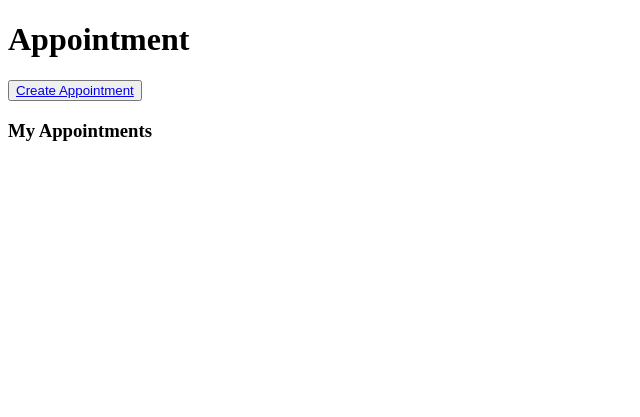
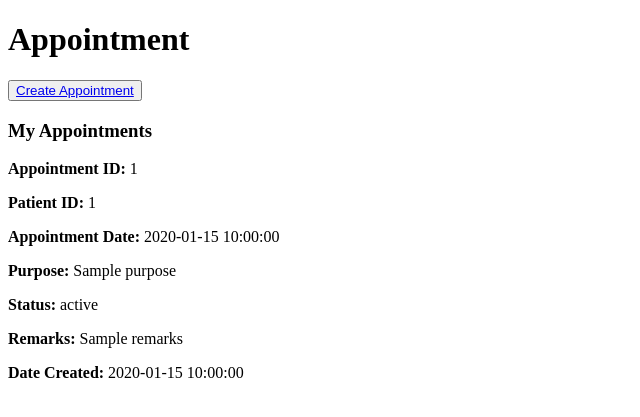
Before and after one commit to jeoffangelo-o/clinic_project, a CodeIgniter 4 app: the page made by final/app/Views/Student_Staff/appointment.php in a window 1280 px wide. Shown: the top 417 px of the page, without its empty margins (0-640 px from the left). Run offline with PHP 8.4 and a stand-in for CodeIgniter, Linux system fonts and the light colour scheme; the template is opened without the code that fills it: most values are stand-ins (such as "Sample title", 1, 10 or a date in 2020); some libraries are stand-ins or nearby versions.

Commit message:
do again

```diff
--- a/final/app/Views/Student_Staff/appointment.php
+++ b/final/app/Views/Student_Staff/appointment.php
@@ -8,11 +8,29 @@
 <body>
     <h1>Appointment</h1>
 
+
+
     <button><a href="/appointment/add">Create Appointment</a></button>
 
     <h3>My Appointments</h3>
 
-    <?php?>
+    <?php if(!empty($appoint)): ?>
+
+        <?php foreach($appoint as $a): ?>
+            <div>
+                <p><strong>Appointment ID:</strong> <?= $a['appointment_id'] ?></p>
+                <p><strong>Patient ID:</strong> <?= $a['patient_id'] ?></p>
+                <p><strong>Appointment Date:</strong> <?= $a['appointment_date'] ?></p>
+                <p><strong>Purpose:</strong> <?= $a['purpose'] ?></p>
+                <p><strong>Status:</strong> <?= $a['status'] ?></p>
+                <p><strong>Remarks:</strong> <?= (!empty($a['remarks'])) ? $a['remarks'] : 'None'  ?></p>
+                <p><strong>Date Created:</strong> <?= $a['created_at'] ?></p>
+            </div>
+        <?php endforeach; ?>
+
+    <?php else: ?>
+
+    <?php endif; ?>
 
 </body>
 </html>
--- a/final/app/Views/dashboard.php
+++ b/final/app/Views/dashboard.php
@@ -43,6 +43,7 @@
 
             </div>
 
+
             <?php endif ?>
 
         <?php endif; ?>
```
Also changed, not shown: final/app/Controllers/AppointmentController.php (+12 -2 lines).
